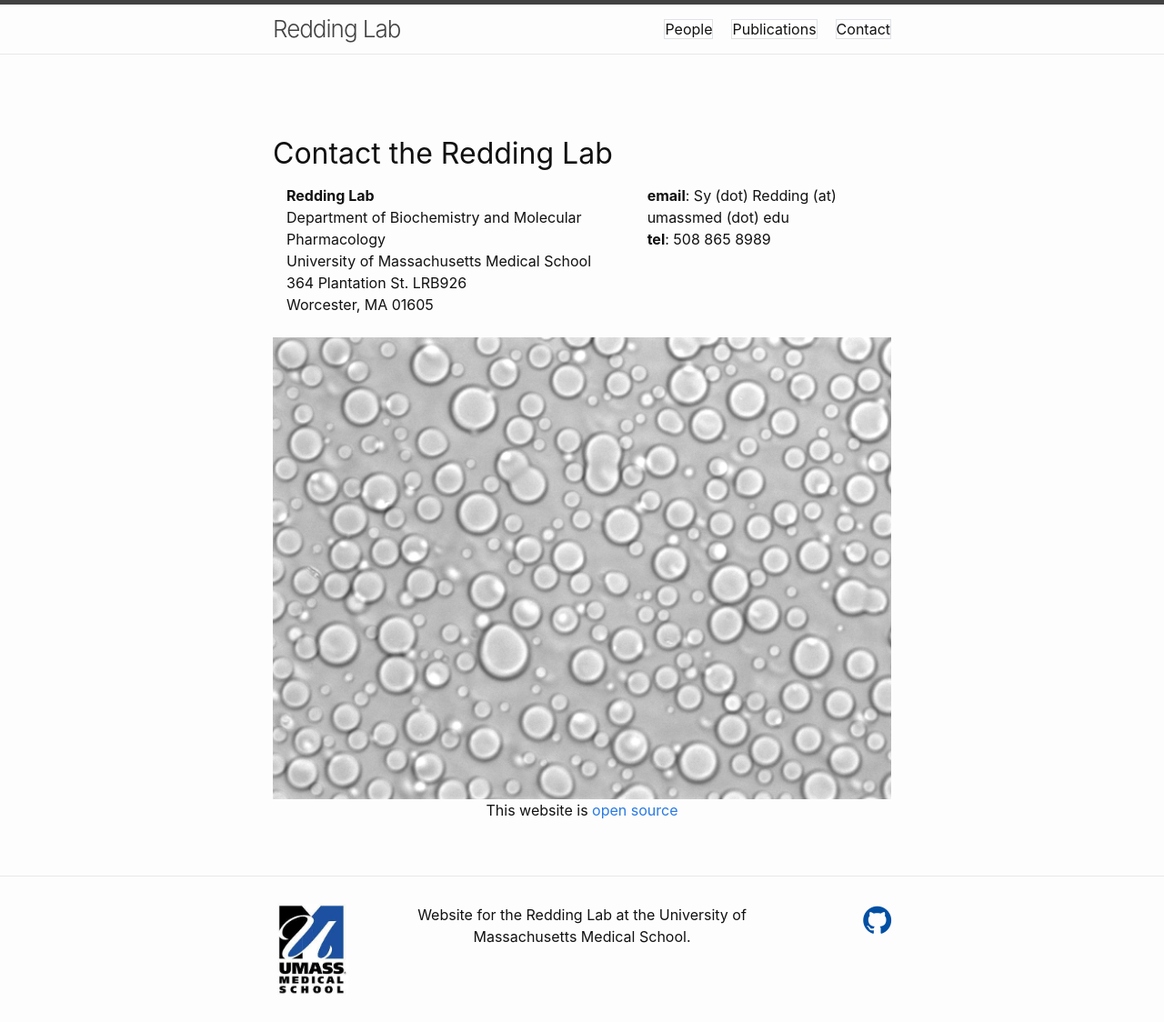
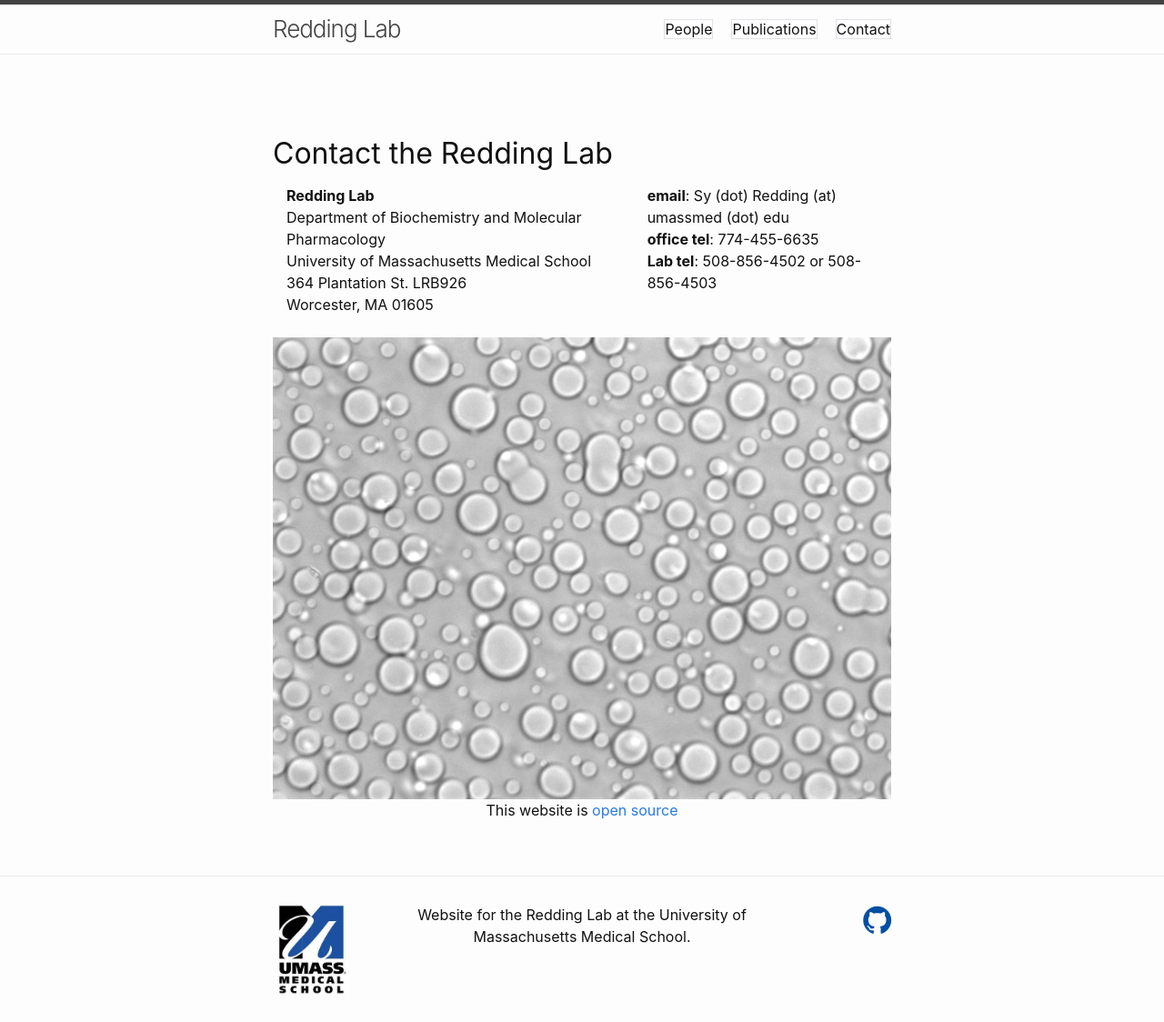
Before and after one commit to ReddingLab/ReddingLab.github.io, a Jekyll site: the page built from Contact.md, in a window 1280 px wide. Shown: the whole page at 91% size. Built offline with Jekyll 4.4.1, drawn with Linux system fonts in a browser that asks for light colours.

Commit message:
telephone numbers update

```diff
--- a/Contact.md
+++ b/Contact.md
@@ -15,7 +15,8 @@ permalink: /Contact/
         </div>
         <div class="col-md-5">
             <b>email</b>: Sy (dot) Redding (at) umassmed (dot) edu <br>
-            <b>tel</b>: 508 865 8989 <br>
+            <b>office tel</b>: 774-455-6635 <br>
+	    <b>Lab tel</b>: 508-856-4502 or 508-856-4503 <br>
             <br>
         </div>
     </div>
```
